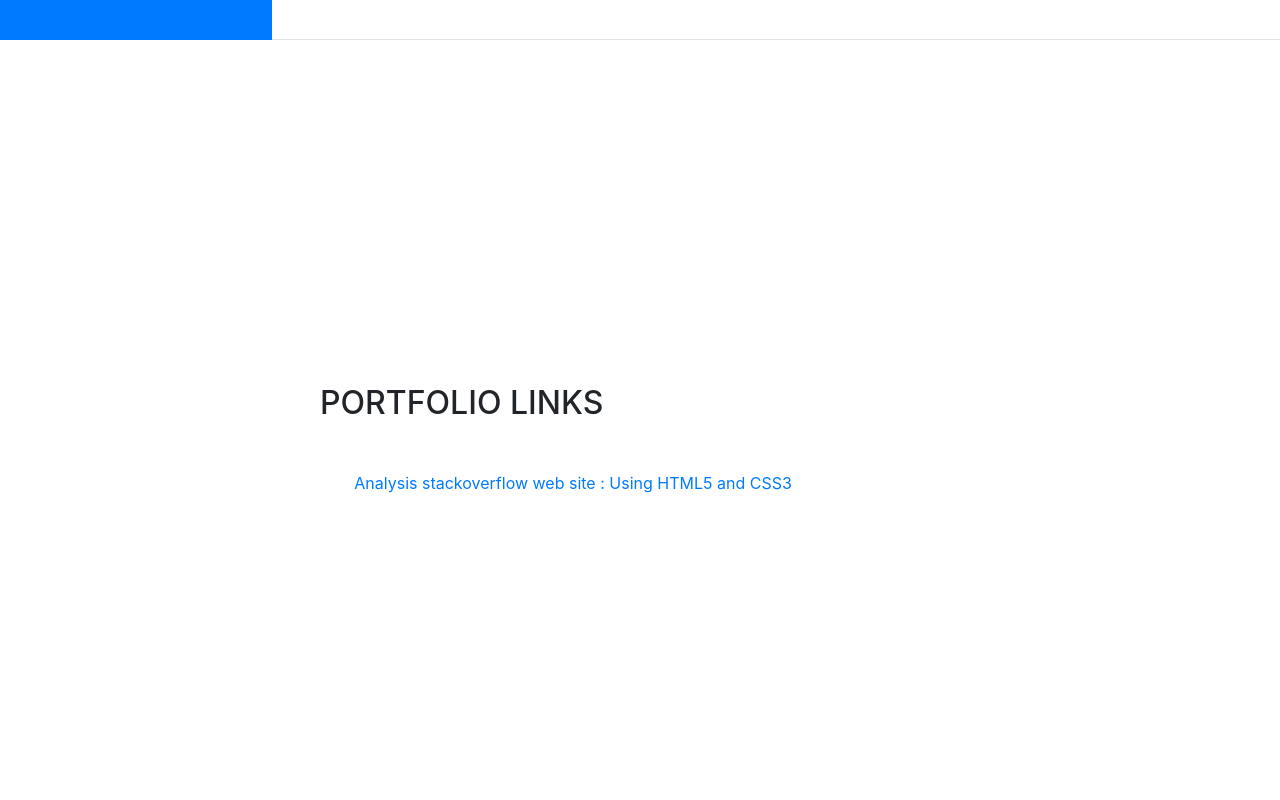
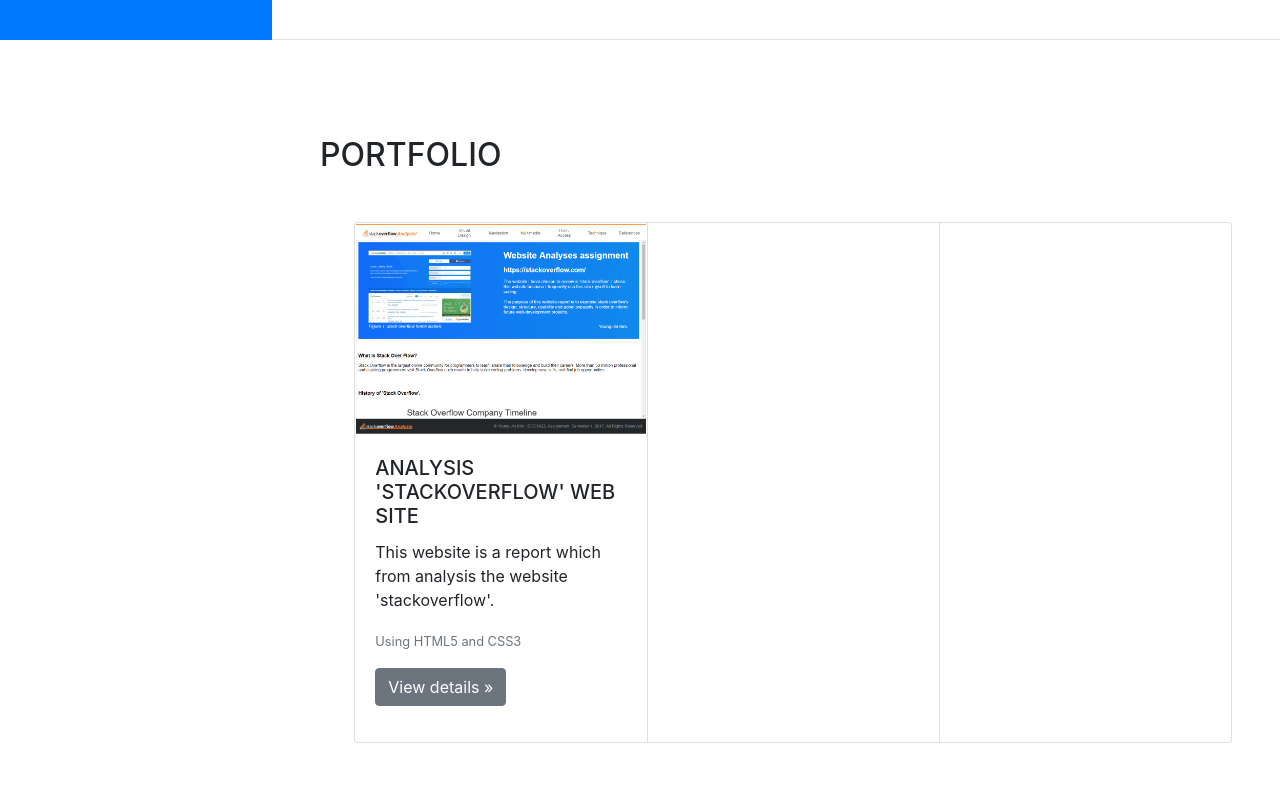
Before and after one commit to yjkim5426/yjkim5426.github.io, a website with bundled scripts: page index.html in a window 1280 px wide. Shown: the part 760-1560 px from the top of the page. Built offline with nearby package versions, Linux system fonts and the light colour scheme; a web font is replaced by a local one.

Commit message:
Change the contents
	1. ABOUT ME
	- Change the contents.
	- Delete the icon for Linkedin

	2. PORT FOLIO
	- Change the layout to card layout.

	3. EDUCATION
	- None

	4. Experience
	- Change the contents.

	5. SKILLS
	- Change the contents. Icon + explanation.

	6. CV
Add a thumnail of CV

```diff
--- a/index.html
+++ b/index.html
@@ -123,11 +123,41 @@
       <!--PORTFOLIO-->
       <section class="resume-section p-3 p-lg-5 d-flex flex-column" id="portfolio">
         <div class="my-auto">
-          <h2 class="mb-5">Portfolio Links</h2>
+          <h2 class="mb-5">Portfolio</h2>
           <ul class="fa-ul mb-0">
-            <li>
-              <a href="https://yjkim54262.github.io/">Analysis stackoverflow web site : Using HTML5 and CSS3</a>
-            </li>
+            <div class="card-group">
+              <!--Analysis stackoverflow web site-->
+              <div class="card">
+                <img class="card-img-top" src="img/portfolio/WebsiteAnalysesAssignment.png" alt="WebsiteAnalysesAssignment">
+                <div class="card-body">
+                  <h5 class="card-title">Analysis 'stackoverflow' web site</h5>
+                  <p class="card-text">This website is a report which from analysis the website 'stackoverflow'.</p>
+                  <p class="card-text"><small class="text-muted">Using HTML5 and CSS3</small></p>
+                  <p><a class="btn btn-secondary" href="https://yjkim54262.github.io/" role="button" target="_blank">View details &raquo;</a></p>
+                </div>
+              </div>
+              <!--Portfolio 2-->
+              <div class="card">
+                <!-- <img class="card-img-top" src=".../100px180/" alt="Card image cap">
+                <div class="card-body">
+                  <h5 class="card-title">Card title</h5>
+                  <p class="card-text">This card has supporting text below as a natural lead-in to additional content.</p>
+                  <p class="card-text"><small class="text-muted">Last updated 3 mins ago</small></p>
+                  <p><a class="btn btn-secondary" href="#" role="button">View details &raquo;</a></p>
+                </div> -->
+              </div>
+              <!--Portfolio 3-->
+              <div class="card">
+                <!-- <img class="card-img-top" src=".../100px180/" alt="Card image cap">
+                <div class="card-body">
+                  <h5 class="card-title">Card title</h5>
+                  <p class="card-text">This is a wider card with supporting text below as a natural lead-in to additional content. This card has even longer content than the first to show that equal height action.</p>
+                  <p class="card-text"><small class="text-muted">Last updated 3 mins ago</small></p>
+                  <p><a class="btn btn-secondary" href="#" role="button">View details &raquo;</a></p>
+                </div> -->
+              </div>
+            </div>
+          </ul>
         </div>
       </section>
 
@@ -299,8 +329,13 @@
       <section class="resume-section p-3 p-lg-5 d-flex flex-column" id="cv">
         <div class="my-auto">
           <h2 class="mb-5">CV</h2>
-          <a href="doc/00. CV_YOUNGJIN.pdf"><div class="subheading mb-3">download CV</div></a>
 
+          <div class="card" style="width:300px">
+            <img class="card-img-top" src="img/portfolio/CV.png" alt="CV" style="width:300px">
+            <div class="card-body">
+              <p><a class="btn btn-secondary" href="https://drive.google.com/open?id=16o2g0Uw9_Y5iVymL-yKmiySNZ4u3TLvv" role="button" target="_blank">Download &raquo;</a></p>
+            </div>
+          </div>
         </div>
       </section>
     </div>
```
Also changed, not shown: img/portfolio/CV.png (added), img/portfolio/WebsiteAnalysesAssignment.png (added), img/portfolio/cabin.png (deleted), img/portfolio/cake.png (deleted), img/portfolio/circus.png (deleted), img/portfolio/game.png (deleted), img/portfolio/safe.png (deleted), img/portfolio/submarine.png (deleted).
